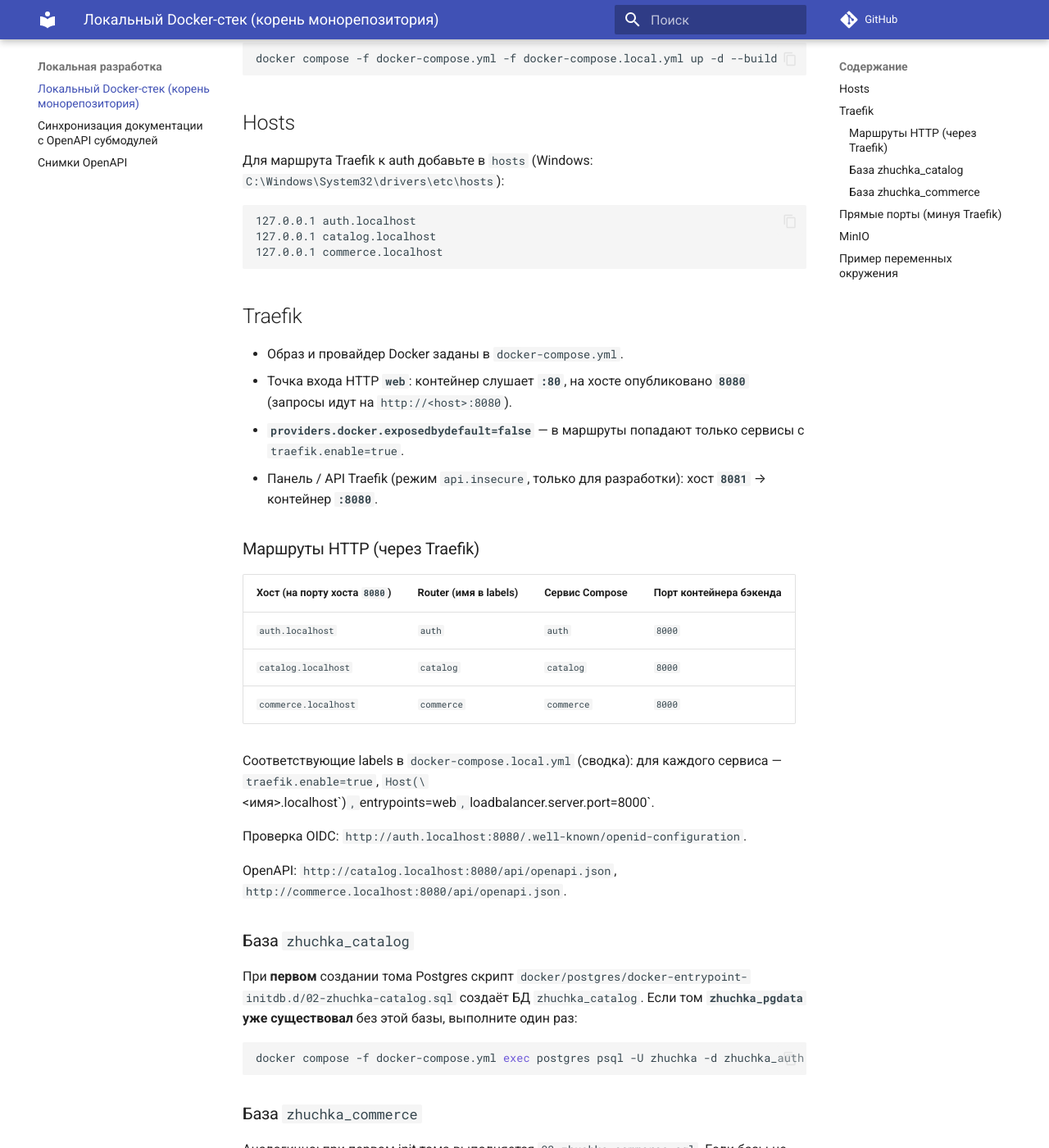
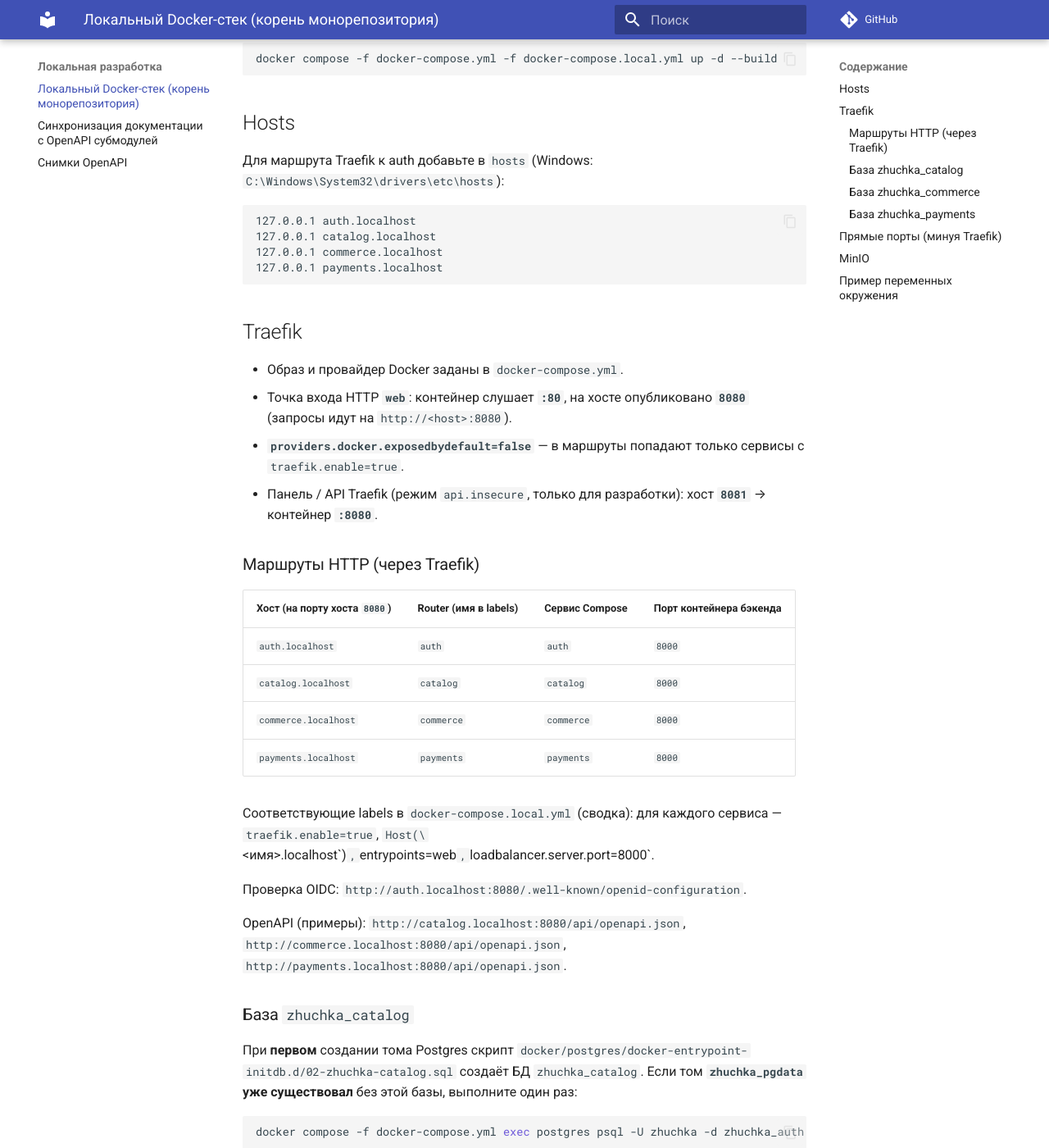
Before and after one commit to ZhuchkaTriplesix/ZhuchkaKeyboards, an MkDocs documentation site: the page built from docs/docker-local.md, in a window 1280 px wide and 1400 px high, scrolled down 352 px. Shown: the whole window at 82% size. Built offline with MkDocs 1.6.1 and Material for MkDocs 9.7.7, drawn with Linux system fonts in a browser that asks for light colours; comment, search, counter and statistics services are not loaded; some of the changed text lies outside the part shown.

Commit message:
feat(docker): add payments behind Traefik (zhuchka_payments)
Postgres init script, docker/payments configs, overlay :8003 and
payments.localhost; docs and architecture §0.2 updated.

Refs #33

Made-with: Cursor

````diff
--- a/docs/docker-local.md
+++ b/docs/docker-local.md
@@ -1,6 +1,6 @@
 # Локальный Docker-стек (корень монорепозитория)
 
-Файлы в корне: **`docker-compose.yml`** (Postgres, Redis, MinIO, Traefik) и **`docker-compose.local.yml`** (оверлей: сервисы **auth**, **catalog** и **commerce** за Traefik и прямые порты для отладки).
+Файлы в корне: **`docker-compose.yml`** (Postgres, Redis, MinIO, Traefik) и **`docker-compose.local.yml`** (оверлей: **auth**, **catalog**, **commerce**, **payments** за Traefik и прямые порты для отладки).
 
 Запуск из корня:
 
@@ -16,6 +16,7 @@ docker compose -f docker-compose.yml -f docker-compose.local.yml up -d --build
 127.0.0.1 auth.localhost
 127.0.0.1 catalog.localhost
 127.0.0.1 commerce.localhost
+127.0.0.1 payments.localhost
 ```
 
 ## Traefik
@@ -32,12 +33,13 @@ docker compose -f docker-compose.yml -f docker-compose.local.yml up -d --build
 | `auth.localhost` | `auth` | `auth` | `8000` |
 | `catalog.localhost` | `catalog` | `catalog` | `8000` |
 | `commerce.localhost` | `commerce` | `commerce` | `8000` |
+| `payments.localhost` | `payments` | `payments` | `8000` |
 
 Соответствующие labels в `docker-compose.local.yml` (сводка): для каждого сервиса — `traefik.enable=true`, `Host(\`<имя>.localhost\`)`, `entrypoints=web`, `loadbalancer.server.port=8000`.
 
 Проверка OIDC: `http://auth.localhost:8080/.well-known/openid-configuration`.
 
-OpenAPI: `http://catalog.localhost:8080/api/openapi.json`, `http://commerce.localhost:8080/api/openapi.json`.
+OpenAPI (примеры): `http://catalog.localhost:8080/api/openapi.json`, `http://commerce.localhost:8080/api/openapi.json`, `http://payments.localhost:8080/api/openapi.json`.
 
 ### База `zhuchka_catalog`
 
@@ -55,6 +57,14 @@ docker compose -f docker-compose.yml exec postgres psql -U zhuchka -d zhuchka_au
 docker compose -f docker-compose.yml exec postgres psql -U zhuchka -d zhuchka_auth -c "CREATE DATABASE zhuchka_commerce OWNER zhuchka;"
 ```
 
+### База `zhuchka_payments`
+
+При первом init тома выполняется `04-zhuchka-payments.sql`. Если базы не было:
+
+```bash
+docker compose -f docker-compose.yml exec postgres psql -U zhuchka -d zhuchka_auth -c "CREATE DATABASE zhuchka_payments OWNER zhuchka;"
+```
+
 ## Прямые порты (минуя Traefik)
 
 Удобно для клиентов на хосте (IDE, CLI) и для отладки без Host-заголовка.
@@ -68,8 +78,9 @@ docker compose -f docker-compose.yml exec postgres psql -U zhuchka -d zhuchka_au
 | `8000` | `auth` | HTTP auth (оверлей; тот же сервис, что за Traefik) |
 | `8001` | `catalog` | HTTP catalog (оверлей) |
 | `8002` | `commerce` | HTTP commerce (оверлей) |
+| `8003` | `payments` | HTTP payments (оверлей) |
 
-Из других контейнеров в той же сети Compose имена хостов: `postgres`, `redis`, `minio`, `auth`, `catalog`, `commerce` (см. `docker-compose.yml` / оверлей).
+Из других контейнеров в той же сети Compose имена хостов: `postgres`, `redis`, `minio`, `auth`, `catalog`, `commerce`, `payments` (см. `docker-compose.yml` / оверлей).
 
 ## MinIO
 
````
Also changed, not shown: docker-compose.local.yml (+25 -3 lines), docs/architecture-and-domain-thoughts.md (+1 -1 lines), 3 other files.
